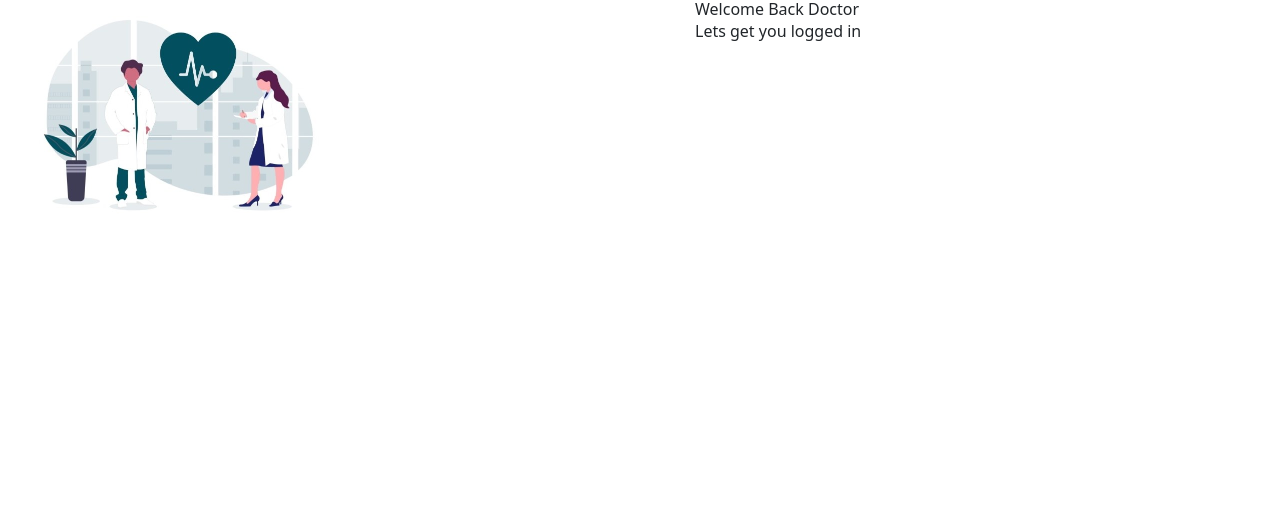
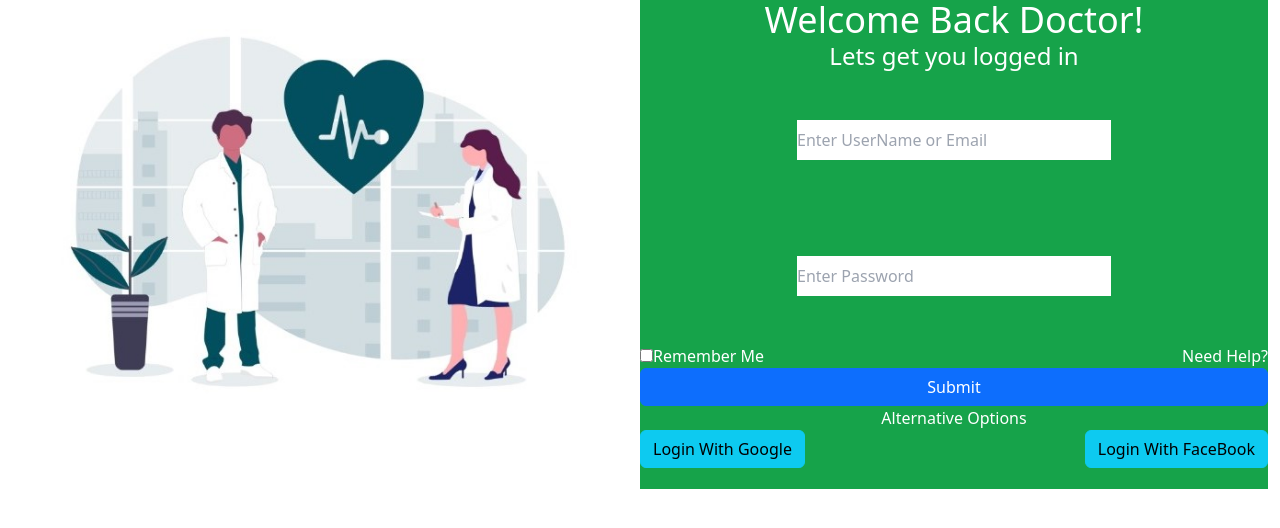
Before and after one commit to SaiSaatvik31/SEM-3-PROJECT, a React (Vite) app: page / in a window 1280 px wide. Shown: the top 528 px of the page. Built offline with nearby package versions, Linux system fonts and the light colour scheme.

Commit message:
Update App.jsx

```diff
--- a/src/App.jsx
+++ b/src/App.jsx
@@ -1,7 +1,7 @@
 import { useState } from "react";
 import reactLogo from "./assets/react.svg";
 import viteLogo from "/vite.svg";
-import "./App.css";
+import styles from "./App.jsx";
 import logo from "./Login-image.jpg";
 import "bootstrap/dist/css/bootstrap.min.css";
 
@@ -9,14 +9,58 @@ function App() {
   const [count, setCount] = useState(0);
   return (
     <>
-      <div className="w-full h-screen container">
-        <div className="d-flex flex-row">
-          <div className="imageContainer">
-            <img src={logo} className="w-50" alt="Description of the image" />
-          </div>
-          <div>
-            <h1>Welcome Back Doctor</h1>
-            <p>Lets get you logged in</p>
+      <div className="container">
+        <div className="row">
+          <div className="d-flex flex-row">
+            <div className=" col-6 imageContainer">
+              <img
+                src={logo}
+                className={styles.imgContainer}
+                alt="Description of the image"
+              />
+            </div>
+            <div className={`${styles.infoContainer} bg-green-600 col-6`}>
+              <div className="text-white text-center">
+                <h3 className="text-4xl">Welcome Back Doctor!</h3>
+                <p className="text-2xl">Lets get you logged in</p>
+                <input
+                  type="text"
+                  className="m-5 w-50 h-10"
+                  placeholder="Enter UserName or Email"
+                />
+                <br />
+                <input
+                  className="m-5 w-50 h-10"
+                  type="password"
+                  placeholder="Enter Password"
+                />
+              </div>
+              <div className="bottomDiv text-white text-center">
+                <div className="d-flex flex-row justify-content-between">
+                  <div>
+                    <input type="checkbox" id="rememberMe" />
+                    <label for="rememberMe">Remember Me</label>
+                  </div>
+                  <div>
+                    <a target="_blank" href="www.google.com">
+                      Need Help?
+                    </a>
+                  </div>
+                </div>
+                <button className="w-full btn btn-primary">Submit</button>
+                <p>Alternative Options</p>
+                <div className="d-flex flex-row justify-content-between">
+                  <div>
+                    <button className="btn btn-info">Login With Google</button>
+                  </div>
+                  <div>
+                    <button className="btn btn-info">
+                      Login With FaceBook
+                    </button>
+                  </div>
+                </div>
+              </div>
+            </div>
           </div>
         </div>
       </div>
```
